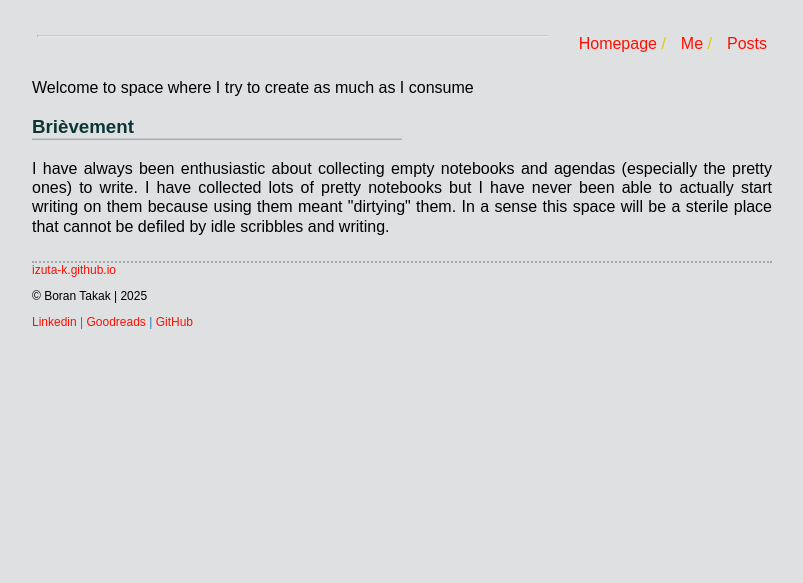
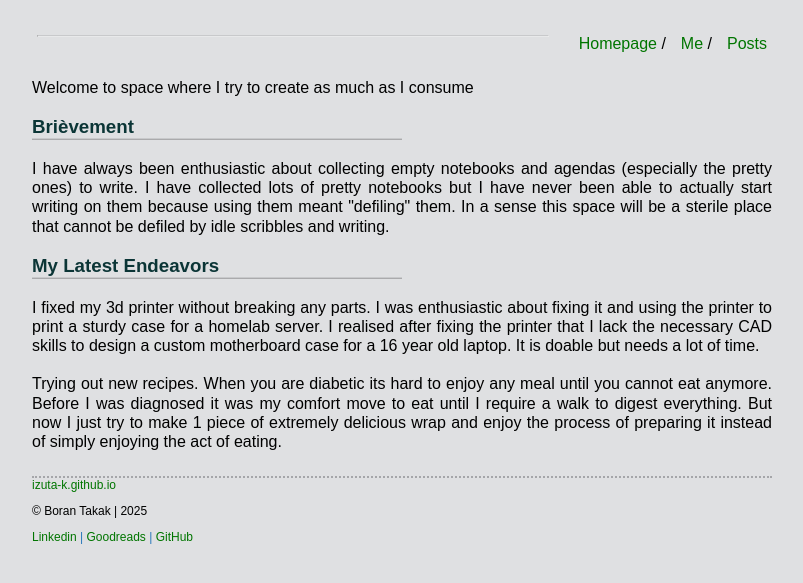
Before and after one commit to izuta-k/izuta-k.github.io, a Jekyll site: the page built from index.html, in a window 1280 px wide. Shown: the top 583 px of the page, without its empty margins (238-1041 px from the left). Built offline with Jekyll 4.4.1, drawn with Linux system fonts in a browser that asks for light colours; some web fonts are replaced.

```diff
--- a/css/main.scss
+++ b/css/main.scss
@@ -30,7 +30,7 @@
  *
  */
 
-$accent: #FF0F00;
+$accent: #007500;
 
 $max-width: 740px;
 $med-width: 600px;
@@ -83,18 +83,18 @@ code {
         margin: 0;
         padding: 5px 0 5px 0;
         margin-left: 20px;
-        color: #e6c700;
+        color: 0f0a01;
     }
     li {
         list-style-type: none;
         margin: 0 5px 0 10px;
-        color: #e6c700;
+        color: 0f0a01;
     }
 
     padding: 30px 0 20px 0;
     .site-title{
         font-size: 32px;
-        color: #ec6b2d;
+        color: 0f0a01;
         display: inline-block;
     }
 }
@@ -267,7 +267,7 @@ code {
     }
 
     .color-red {
-        color: #FF0F00;
+        color: #007500;
     }
     .color-orange {
         color: #eb9800;
--- a/index.html
+++ b/index.html
@@ -14,9 +14,15 @@ title: Boran Takak
 
     <h3> Brièvement </h3>
 
-      <p> I have always been enthusiastic about collecting empty notebooks and agendas (especially the pretty ones) to write. I have collected lots of pretty notebooks but I have never been able to actually start writing on them because using them meant "dirtying" them. In a sense this space will be a sterile place that cannot be defiled by idle scribbles and writing.</p>
+      <p> I have always been enthusiastic about collecting empty notebooks and agendas (especially the pretty ones) to write. I have collected lots of pretty notebooks but I have never been able to actually start writing on them because using them meant "defiling" them. In a sense this space will be a sterile place that cannot be defiled by idle scribbles and writing.</p>
 
+    <h3> My Latest Endeavors </h3>
+    <p> I fixed my 3d printer without breaking any parts. I was enthusiastic about fixing it and using the printer to print a sturdy case for a homelab server. I realised after fixing the printer that I lack the necessary CAD skills to design a custom motherboard case for a 16 year old laptop. It is doable but needs a lot of time.
+    <br>
+    <br>
+    Trying out new recipes. When you are diabetic its hard to enjoy any meal until you cannot eat anymore. Before I was diagnosed it was my comfort move to eat until I require a walk to digest everything. But now I just try to make 1 piece of extremely delicious wrap and enjoy the process of preparing it instead of simply enjoying the act of eating.
 
+    </p>
 
 
 
```
Also changed, not shown: _posts/2025-08-24-Yılın_Workflowu.md (added, +26 -0 lines), 4 other files.
